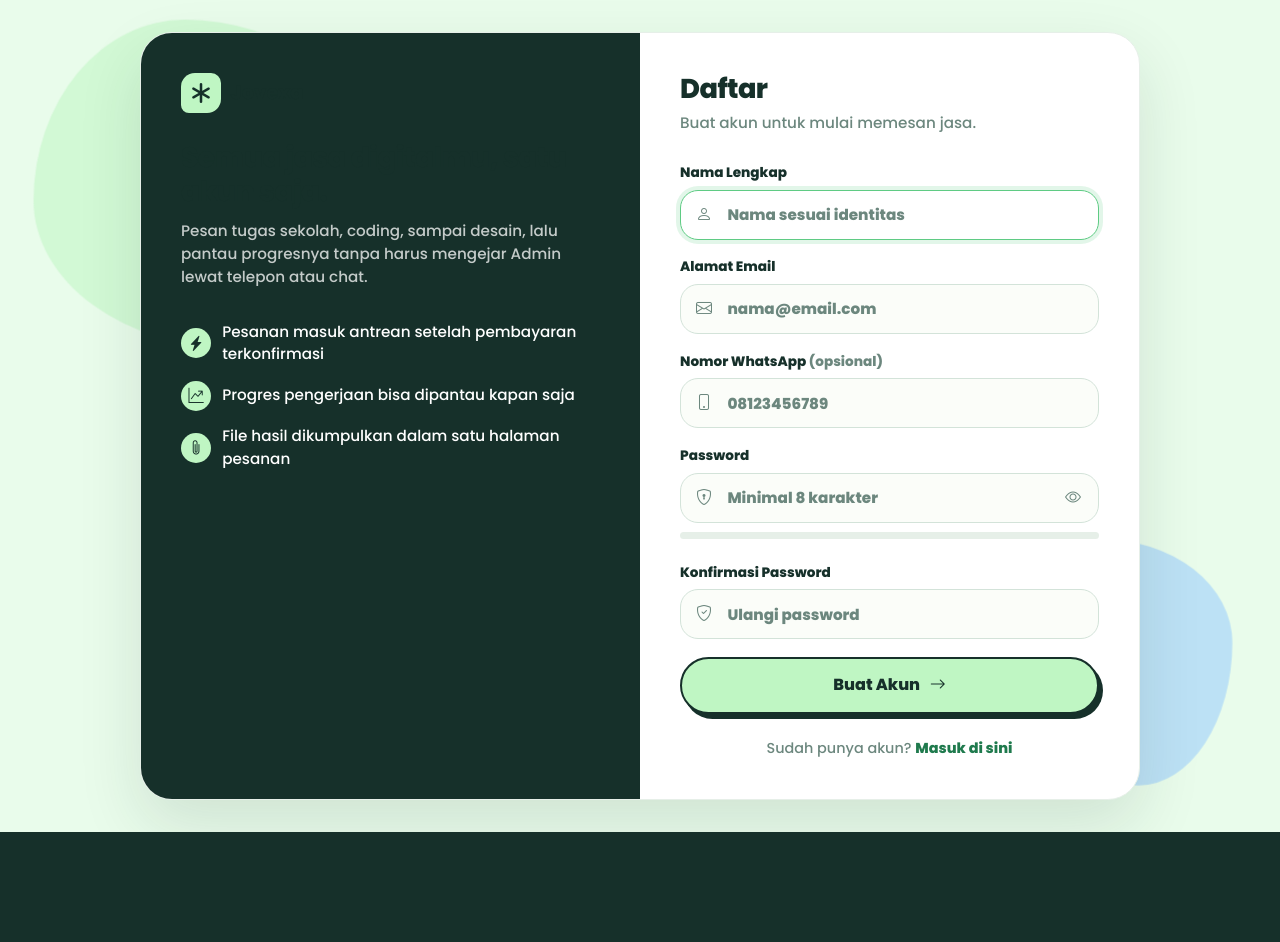
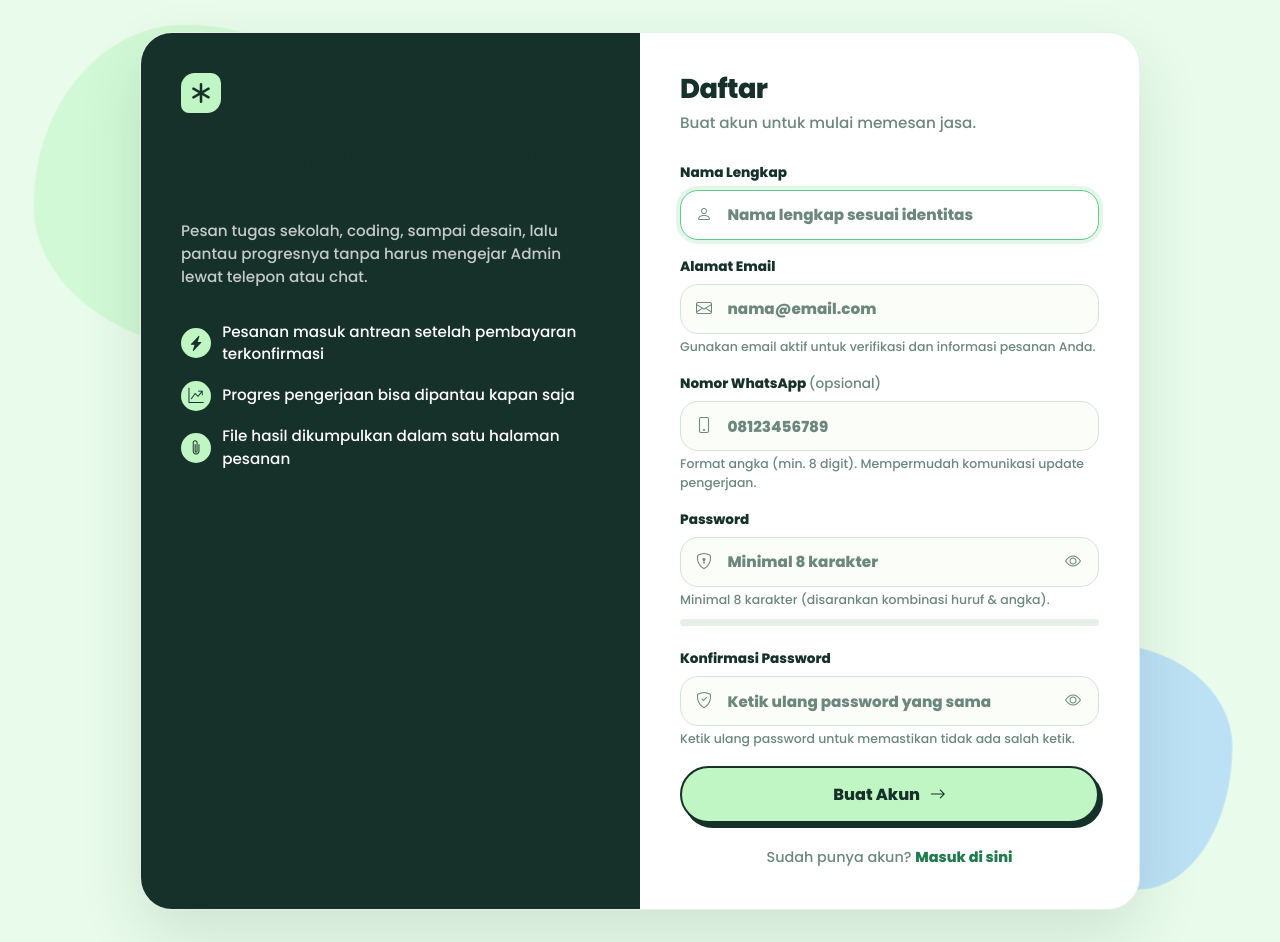
Before and after one commit to putracandra2618-tech/jovexa, a Laravel app: page /register in a window 1280 px wide. Before the commit the page ends 832 px from the top, so only its background shows below. Run offline with Laravel 12, Linux system fonts and the light colour scheme; style sheets or scripts are compiled from the project's sources; some libraries are stand-ins or nearby versions.

Commit message:
feat: implement user registration view, form request validation, and rate limiters

```diff
--- a/app/Providers/AppServiceProvider.php
+++ b/app/Providers/AppServiceProvider.php
@@ -48,7 +48,7 @@ class AppServiceProvider extends ServiceProvider
         RateLimiter::for('checkout', fn (Request $request): Limit => Limit::perMinute(10)
             ->by((string) $request->user()?->getKey() ?: $request->ip()));
 
-        RateLimiter::for('register', fn (Request $request): Limit => Limit::perHour(5)
+        RateLimiter::for('register', fn (Request $request): Limit => Limit::perMinute(5)
             ->by($request->ip()));
 
         RateLimiter::for('password-email', fn (Request $request): Limit => Limit::perMinute(5)
--- a/resources/views/auth/register.blade.php
+++ b/resources/views/auth/register.blade.php
@@ -14,8 +14,8 @@
                 <input type="text" id="name" name="name"
                        value="{{ old('name') }}"
                        class="login-input @error('name') is-invalid-custom @enderror"
-                       placeholder="Nama sesuai identitas"
-                       autocomplete="name" autofocus required>
+                       placeholder="Nama lengkap sesuai identitas"
+                       autocomplete="name" autofocus required minlength="2" maxlength="255">
             </div>
             @error('name')
                 <div class="form-feedback-custom invalid-custom">
@@ -34,6 +34,9 @@
                        placeholder="nama@email.com"
                        autocomplete="username" required>
             </div>
+            <small class="text-muted d-block mt-1" style="font-size: 0.78rem;">
+                Gunakan email aktif untuk verifikasi dan informasi pesanan Anda.
+            </small>
             @error('email')
                 <div class="form-feedback-custom invalid-custom">
                     <i class="bi bi-exclamation-circle-fill"></i> {{ $message }}
@@ -42,7 +45,7 @@
         </div>
 
         <div class="login-form-group">
-            <label for="phone" class="login-form-label">Nomor WhatsApp <span class="text-muted">(opsional)</span></label>
+            <label for="phone" class="login-form-label">Nomor WhatsApp <span class="text-muted fw-normal">(opsional)</span></label>
             <div class="login-input-group">
                 <i class="bi bi-phone input-icon"></i>
                 <input type="tel" id="phone" name="phone"
@@ -51,6 +54,9 @@
                        placeholder="08123456789"
                        autocomplete="tel">
             </div>
+            <small class="text-muted d-block mt-1" style="font-size: 0.78rem;">
+                Format angka (min. 8 digit). Mempermudah komunikasi update pengerjaan.
+            </small>
             @error('phone')
                 <div class="form-feedback-custom invalid-custom">
                     <i class="bi bi-exclamation-circle-fill"></i> {{ $message }}
@@ -65,12 +71,15 @@
                 <input type="password" id="password" name="password"
                        class="login-input login-input-password @error('password') is-invalid-custom @enderror"
                        placeholder="Minimal 8 karakter"
-                       autocomplete="new-password" required>
+                       autocomplete="new-password" required minlength="8">
                 <button type="button" class="password-toggle-btn" data-password-toggle="password"
                         aria-label="Tampilkan password">
                     <i class="bi bi-eye"></i>
                 </button>
             </div>
+            <small class="text-muted d-block mt-1" style="font-size: 0.78rem;">
+                Minimal 8 karakter (disarankan kombinasi huruf & angka).
+            </small>
             @error('password')
                 <div class="form-feedback-custom invalid-custom">
                     <i class="bi bi-exclamation-circle-fill"></i> {{ $message }}
@@ -92,10 +101,17 @@
             <div class="login-input-group">
                 <i class="bi bi-shield-check input-icon"></i>
                 <input type="password" id="password_confirmation" name="password_confirmation"
-                       class="login-input"
-                       placeholder="Ulangi password"
-                       autocomplete="new-password" required>
+                       class="login-input login-input-password"
+                       placeholder="Ketik ulang password yang sama"
+                       autocomplete="new-password" required minlength="8">
+                <button type="button" class="password-toggle-btn" data-password-toggle="password_confirmation"
+                        aria-label="Tampilkan konfirmasi password">
+                    <i class="bi bi-eye"></i>
+                </button>
             </div>
+            <small class="text-muted d-block mt-1" style="font-size: 0.78rem;">
+                Ketik ulang password untuk memastikan tidak ada salah ketik.
+            </small>
         </div>
 
         <button type="submit" class="btn-login">
```
Also changed, not shown: app/Http/Requests/Auth/RegisterRequest.php (+22 -10 lines).
